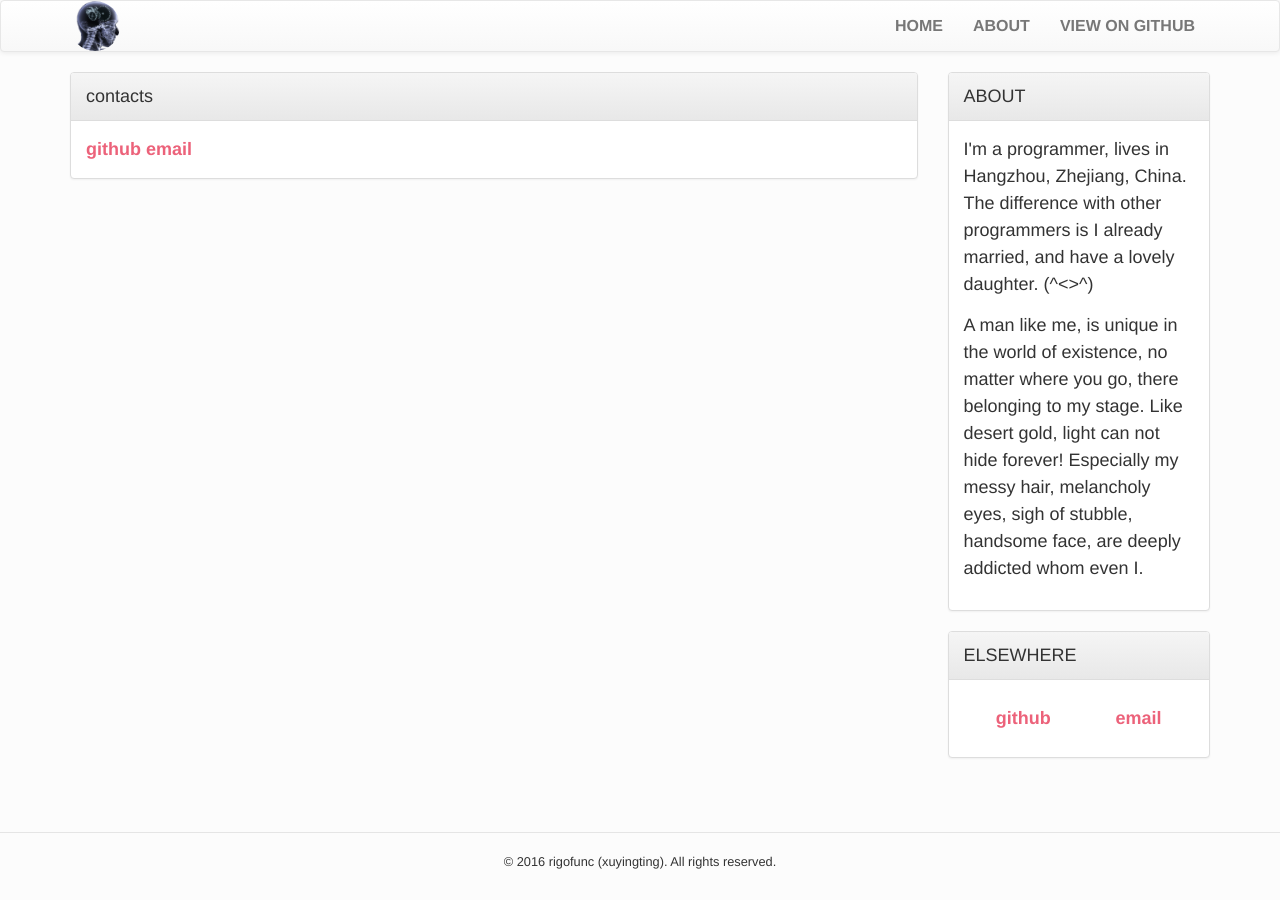
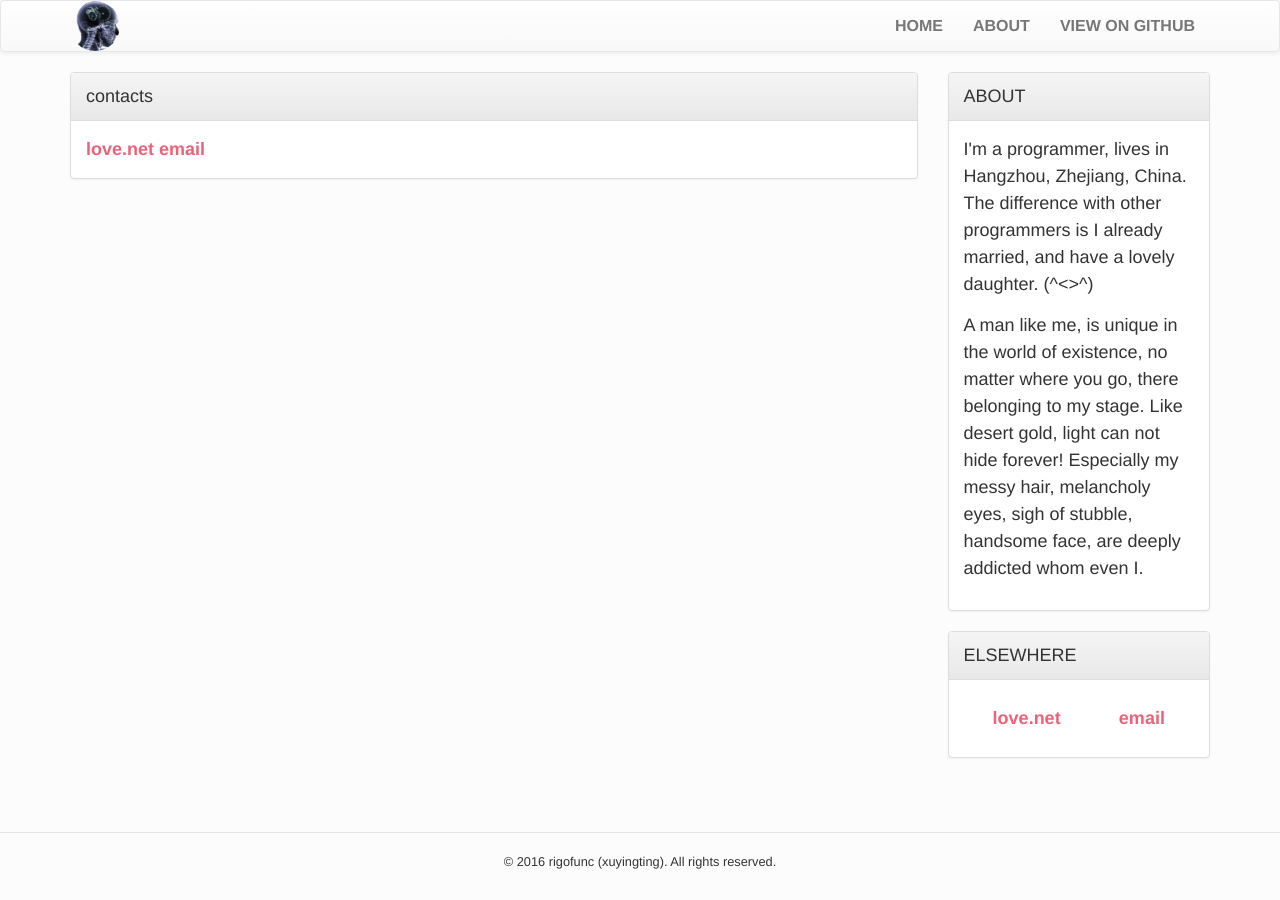
Before and after one commit to rigofunc/xyting.github.io, a Jekyll site: the page built from contact.html, in a window 1280 px wide. Built offline with Jekyll 4.4.1, drawn with Linux system fonts in a browser that asks for light colours.

Commit message:
feat: update ELSEWHERE

```diff
--- a/_config.yml
+++ b/_config.yml
@@ -6,7 +6,7 @@ kramdown:
 paginate: 5
 github: https://www.github.com/xyting
 urls:
-    - text: github
-      url: https://github.com/xyting
+    - text: love.net
+      url: https://github.com/lovedotnet
     - text: email
       url: mailto:rigofunc@outlook.com
```
